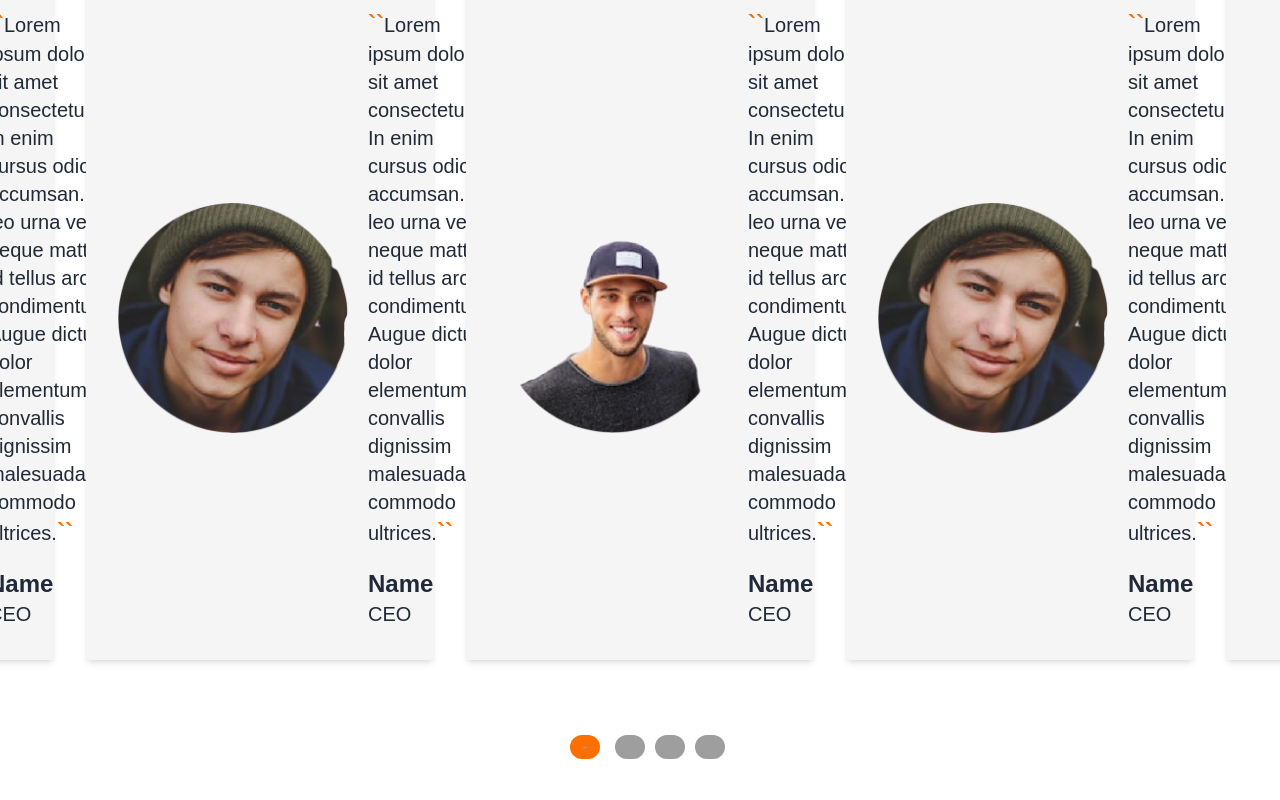
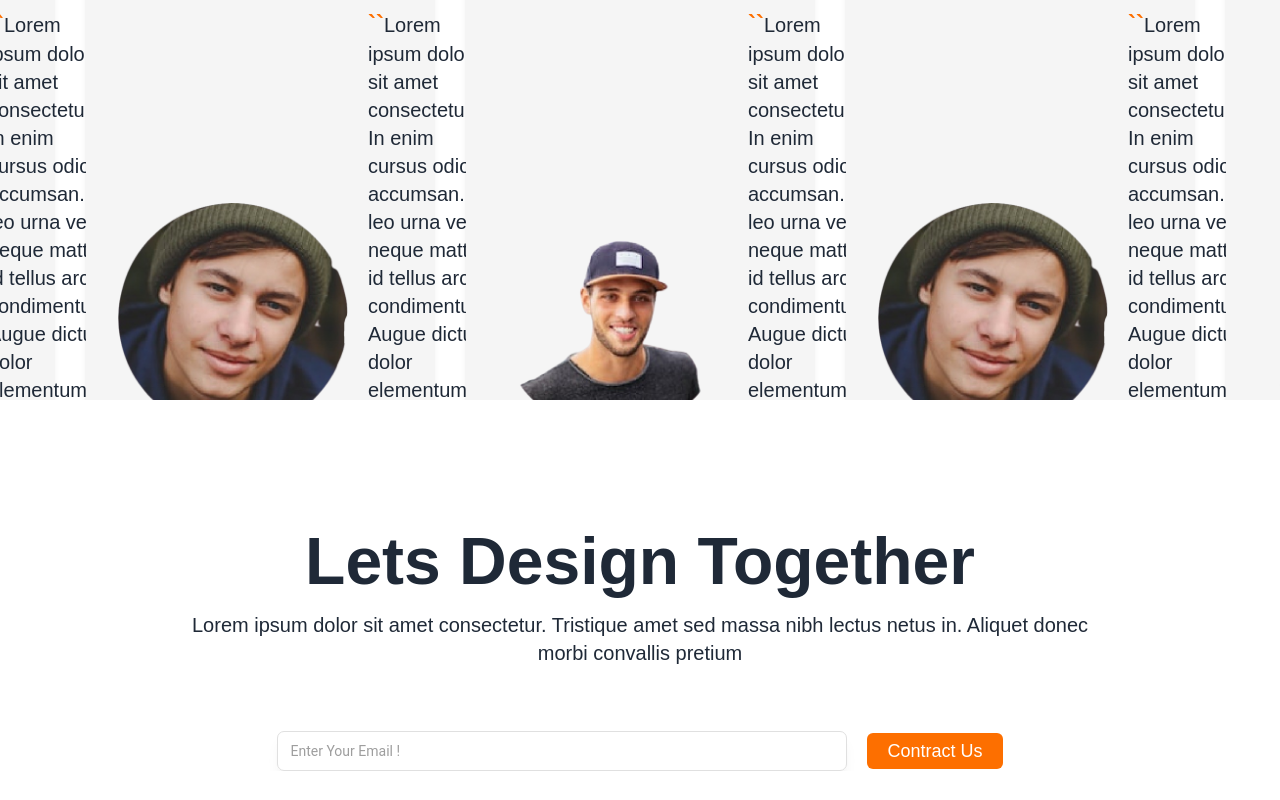
Before and after one commit to codewithToufikul/portfolio-task-potential, a React (Vite) app: page / in a window 1280 px wide. Shown: the part 3277-4077 px from the top of the page. After the commit the page ends 4048 px from the top, so only its background shows below. Built offline with nearby package versions, Linux system fonts and the light colour scheme.

Commit message:
contract us section added

```diff
--- a/src/App.jsx
+++ b/src/App.jsx
@@ -1,5 +1,6 @@
 import About from "./component/About/About"
 import Banner from "./component/Banner/Banner"
+import Contract from "./component/Contract/Contract"
 import Navbar from "./component/Navbar/Navbar"
 import Projects from "./component/Projects/Projects"
 import Services from "./component/Services/Services"
@@ -17,6 +18,9 @@ function App() {
       <Projects/>
     </div>
     <Testimonial/>
+    <div className="max-w-[1400px] mx-auto">
+      <Contract/>
+    </div>
     </div>
   )
 }
--- /dev/null
+++ b/src/component/Contract/Contract.jsx
@@ -0,0 +1,35 @@
+import SectionHead from "../../ShareComponent/SectionHead/SectionHead";
+import { Input } from "@material-tailwind/react";
+
+const Contract = () => {
+  return (
+    <div className=" mt-28">
+      <SectionHead
+        title={"Lets Design Together"}
+        text={
+          "Lorem ipsum dolor sit amet consectetur. Tristique amet sed massa nibh lectus netus in. Aliquet donec morbi convallis pretium"
+        }
+      />
+      <div className="flex justify-center gap-5 items-center mt-16">
+        <div className="w-[570px]">
+          <Input
+            type="email"
+            placeholder="Enter Your Email !"
+            className="!border !border-gray-300 bg-gray-100 text-gray-900 shadow-lg shadow-gray-900/5 ring-4 ring-transparent placeholder:text-gray-500 placeholder:opacity-100 focus:!border-gray-900 focus:!border-t-gray-900 focus:ring-gray-900/10"
+            labelProps={{
+              className: "hidden",
+            }}
+            containerProps={{ className: "min-w-[100px]" }}
+          />
+        </div>
+        <div>
+          <a className="bg-[#FD6F00] px-5 py-2 text-lg font-normal text-white cursor-pointer rounded-md">
+            Contract Us
+          </a>
+        </div>
+      </div>
+    </div>
+  );
+};
+
+export default Contract;
--- a/src/component/Testimonial/Testimonial.jsx
+++ b/src/component/Testimonial/Testimonial.jsx
@@ -25,7 +25,7 @@ const Testimonial = () => {
           <ul className=" space-x-5" style={{ margin: "10px" }}> {dots} </ul>
         </div>
       ),
-      customPaging: i => (
+      customPaging: () => (
         <div
         className=" bg-gray-500 rounded-3xl w-9 mt-6 custom-dot"
           style={{
@@ -66,7 +66,7 @@ const Testimonial = () => {
           "Lorem ipsum dolor sit amet consectetur. Tristique amet sed massa nibh lectus netus in. Aliquet donec morbi convallis pretium"
         }
       />
-      <div className="slider-container mx-auto max-w-full h-[800px] overflow-hidden mt-5">
+      <div className="slider-container mx-auto max-w-full h-[440px] overflow-hidden mt-5">
         <Slider {...settings}>
           <div className="p-4">
             <div className="bg-gray-100 p-8 rounded shadow-md">
```
